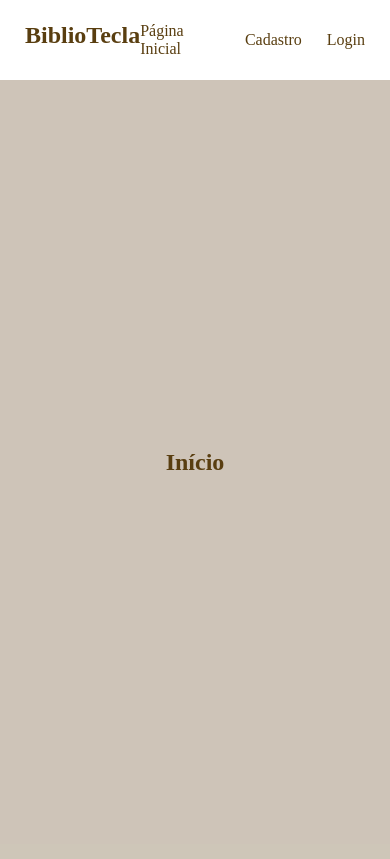
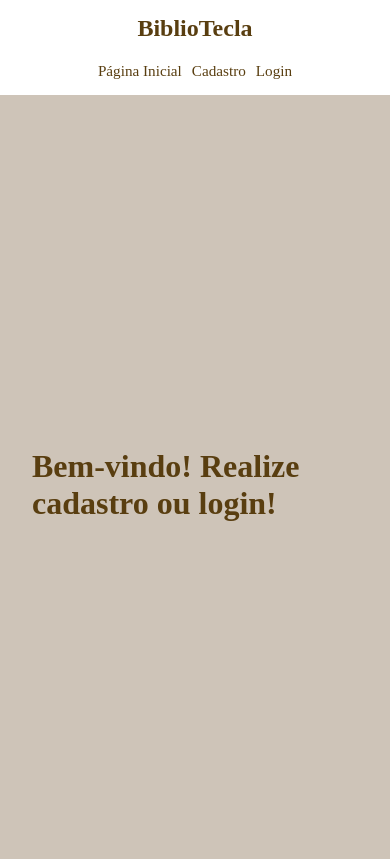
Before and after one commit to anaclaraa1/biblioteca, a Flask app: page / in a window 390 px wide. Before the commit the page ends 470 px from the top, so only its background shows below. Run offline with Flask 3, Linux system fonts and the light colour scheme.

Commit message:
colocar responsividade e fazer algumas alterações

```diff
--- a/controllers/livro.py
+++ b/controllers/livro.py
@@ -114,7 +114,7 @@ def deletar_livros(livro_id: int):
             )
             conn.commit()
         except IntegrityError:
-            flash('Não é possível deletar o livro', category='error')
+            flash('Não é possível deletar o livro...', category='error')
         else:
-            flash('Livro deletado com sucesso', category='success')
+            flash('Livro deletado com sucesso!', category='success')
     return redirect(url_for('livro.livros'))
--- a/controllers/perfil.py
+++ b/controllers/perfil.py
@@ -36,7 +36,7 @@ def editar_perfil(user_id: int):
                 {**request.form, 'user_id': user_id}
             )
             conn.commit()
-        flash('Dados alterados com sucesso', category='success')
+        flash('Dados alterados com sucesso!', category='success')
         return redirect(url_for('perfil.visualizar'))
 
     with engine.begin() as conn:
--- a/static/css/style.css
+++ b/static/css/style.css
@@ -96,12 +96,41 @@ textarea {
     resize: none;
 }
 
+.table {
+    /* width: 100%; */
+    overflow-x: auto;
+}
+
 table {
     border: 1px solid var(--cor3);
     border-collapse: collapse;
     text-align: center;
     background-color: hsl(from var(--cor1) h s calc(l + 30));
+    width: 100%;
+    min-width: 500px;
 }
+
+.table::-webkit-scrollbar {
+    width: 10px;
+    height: 10px;
+}
+
+.table::-webkit-scrollbar-track {
+    background: hsl(from var(--cor1) h s calc(l + 40));
+    border-radius: 10px;
+}
+
+.table::-webkit-scrollbar-thumb {
+    background-color: var(--cor3);
+    border-radius: 10px;
+    border: 2px solid hsl(from var(--cor1) h s calc(l + 40));
+}
+
+.table::-webkit-scrollbar-thumb:hover {
+    background-color: var(--cor2);
+}
+
+
 
 tr, td, th {
     border: 1px solid var(--cor3);
@@ -163,3 +192,65 @@ button {
         width: 100%;
     }
 }
+
+#success, #error {
+    display: block;
+    width: 100%;
+    max-width: 600px;
+    padding: 0.5rem;
+    margin: 1rem auto;
+    text-align: center;
+    font-family: var(--font);
+    font-size: 1rem;
+    border-radius: 8px;
+    box-shadow: 0 2px 6px rgba(0,0,0,0.1);
+}
+
+#success {
+    background-color: hsl(from var(--cor1) h s calc(l + 25));
+    border: 1px solid var(--cor3);
+    color: var(--cor3);
+}
+
+#error {
+    background-color: #e6b0aa;
+    border: 1px solid #943126;
+    color: #4a0c00;
+}
+
+
+@media (max-width: 768px) {
+    header {
+        height: 100%;
+    }
+    nav {
+        flex-direction: column;
+        align-items: center;
+        gap: 10px;
+    }
+
+    nav h1 {
+        margin-bottom: 10px;
+        text-align: center;
+    }
+
+    nav ul {
+        flex-wrap: wrap;
+        justify-content: center;
+        gap: 10px;
+    }
+
+    nav ul a {
+        font-size: 0.95rem;
+    }
+    main {
+        padding: 1em 2em;
+    }
+    .table {
+        width: 100%;
+    }
+
+    form {
+        max-width: 300px;
+    }
+}
--- a/templates/autores/listar_autores.html
+++ b/templates/autores/listar_autores.html
@@ -13,6 +13,7 @@
         <button>Adicionar autor</button>
     </a>
     {% if autores %}
+        <div class="table">
             <table>
                 <thead>
                     <tr>
@@ -44,6 +45,7 @@
                     {% endfor %}
                 </tbody>
             </table>
+        </div>
     {% else %}
         <h2>Não há autores cadastrados</h2>
     {% endif %}
--- a/templates/editora/listar_editoras.html
+++ b/templates/editora/listar_editoras.html
@@ -13,6 +13,7 @@
         <button>Adicionar editora</button>
     </a>
     {% if editoras %}
+        <div class="table">
             <table>
                 <thead>
                     <tr>
@@ -40,6 +41,7 @@
                     {% endfor %}
                 </tbody>
             </table>
+        </div>
     {% else %}
         <h2>Não há editoras cadastradas</h2>
     {% endif %}
--- a/templates/emprestimos/listar_emprestimo.html
+++ b/templates/emprestimos/listar_emprestimo.html
@@ -10,6 +10,7 @@
 
 {% block content %}
     {% if emprestimos %}
+        <div class="table">
             <table>
                 <thead>
                     <th>ID</th>
@@ -38,6 +39,7 @@
                     {% endfor %}
                 </tbody>
             </table>
+        </div>
     {% else %}
         <h2>Ainda não há emprestimos</h2>
     {% endif %}
--- a/templates/generos/listar_generos.html
+++ b/templates/generos/listar_generos.html
@@ -13,6 +13,7 @@ Gêneros
         <button>Adicionar gênero</button>
     </a>
     {% if generos %}
+        <div class="table">
             <table>
                 <thead>
                     <tr>
@@ -42,6 +43,7 @@ Gêneros
                     {% endfor %}
                 </tbody>
             </table>
+        </div>
     {% else %}
         <h2>Não há generos cadastrados</h2>
     {% endif %}
--- a/templates/index.html
+++ b/templates/index.html
@@ -4,6 +4,10 @@
     Página Inicial
 {% endblock %}
 
-{% block title_page %}
-    Início
+{% block content %}
+    {% if current_user.is_authenticated %}
+        <h1>Bem-vindo de volta!</h1>
+    {% else %}
+        <h1>Bem-vindo! Realize cadastro ou login!</h1>
+    {% endif %}
 {% endblock %}
--- a/templates/livros/listar_livros.html
+++ b/templates/livros/listar_livros.html
@@ -13,6 +13,7 @@ Livros
         <button>Adicionar livro</button>
     </a>
     {% if livros %}
+        <div class="table">
             <table>
                 <thead>
                     <tr>
@@ -63,6 +64,7 @@ Livros
                     {% endfor %}
                 </tbody>
             </table>
+        </div>
     {% else %}
         <h2>Não há livros cadastrados</h2>
     {% endif %}
```
Also changed, not shown: controllers/autor.py (+4 -4 lines), controllers/genero.py (+4 -4 lines). Lines whose indentation alone changed are shown as unchanged.
